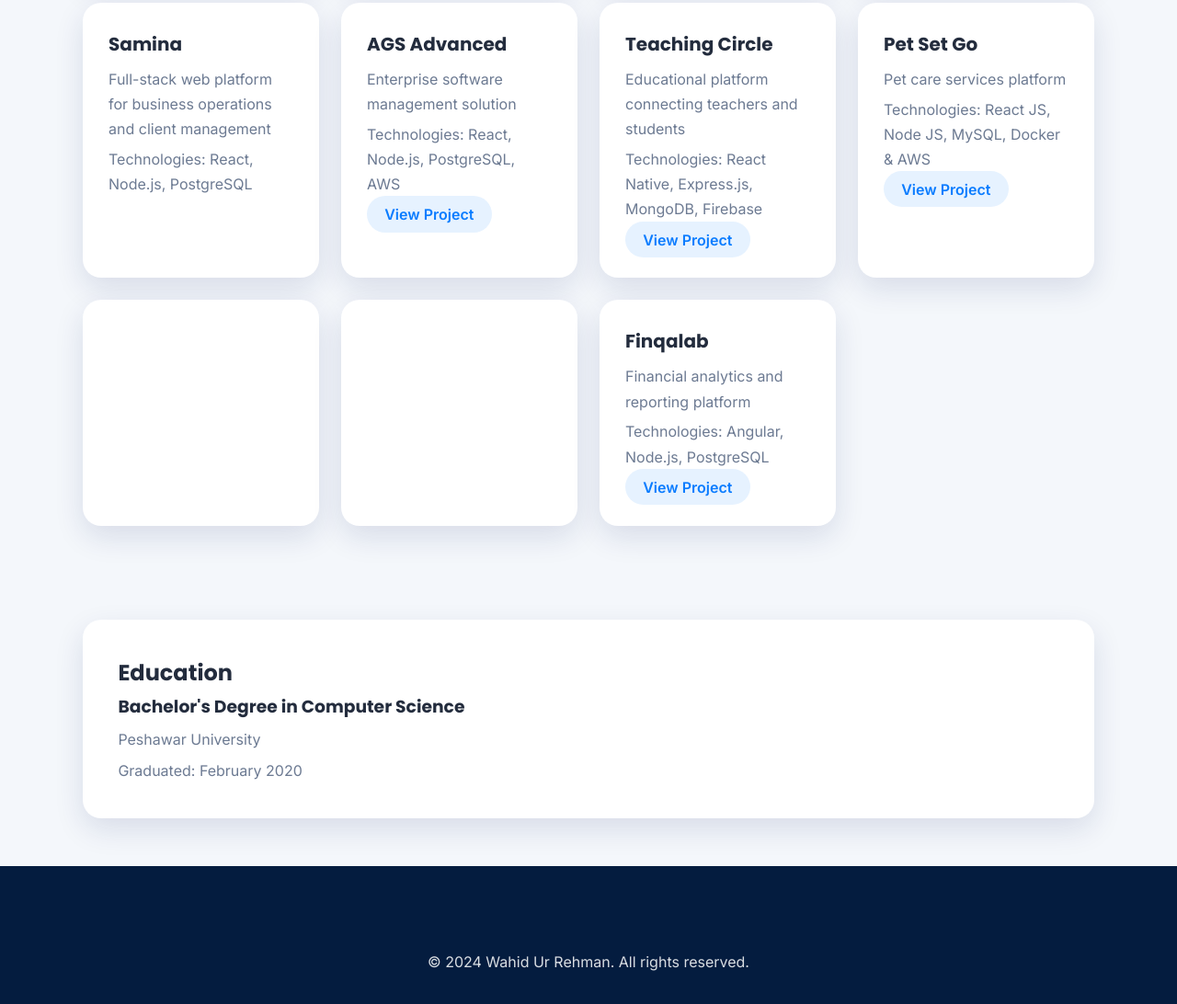
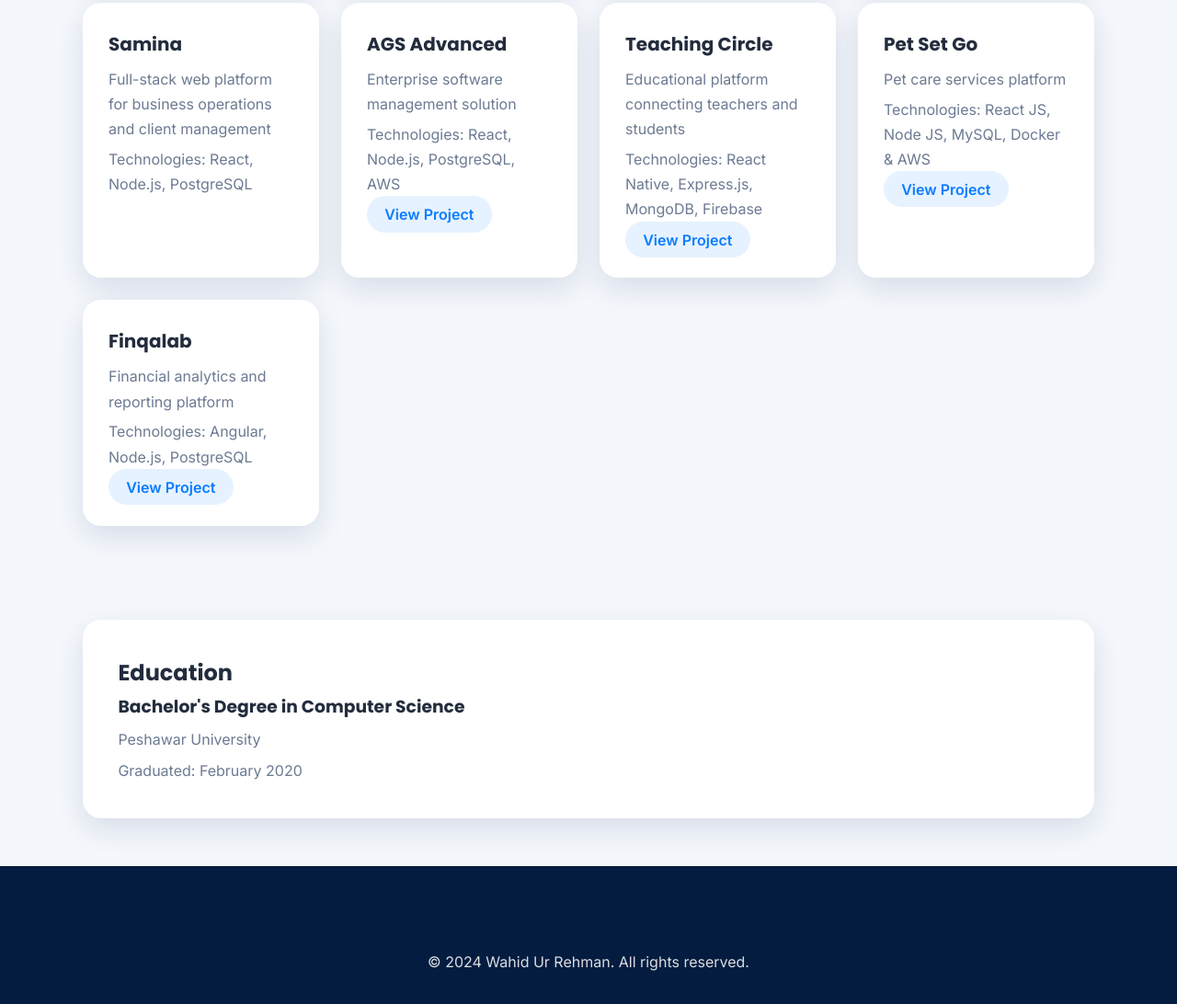
Before and after one commit to wahid-dev1/wahid-dev1, a website: page index.html in a window 1280 px wide. Shown: the part 3294-4386 px from the top of the page at 92% size. Drawn offline with nearby package versions, Linux system fonts and the light colour scheme; no server answers; some icons are missing.

Commit message:
Remove outdated project cards from the portfolio section in index.html

```diff
--- a/index.html
+++ b/index.html
@@ -235,14 +235,6 @@
                     </div>
                     <div class="project-card">
                         <div class="project-info">
-                        </div>
-                    </div>
-                    <div class="project-card">
-                        <div class="project-info">
-                        </div>
-                    </div>
-                    <div class="project-card">
-                        <div class="project-info">
                             <h3>Finqalab</h3>
                             <p>Financial analytics and reporting platform</p>
                             <p>Technologies: Angular, Node.js, PostgreSQL</p>
```
